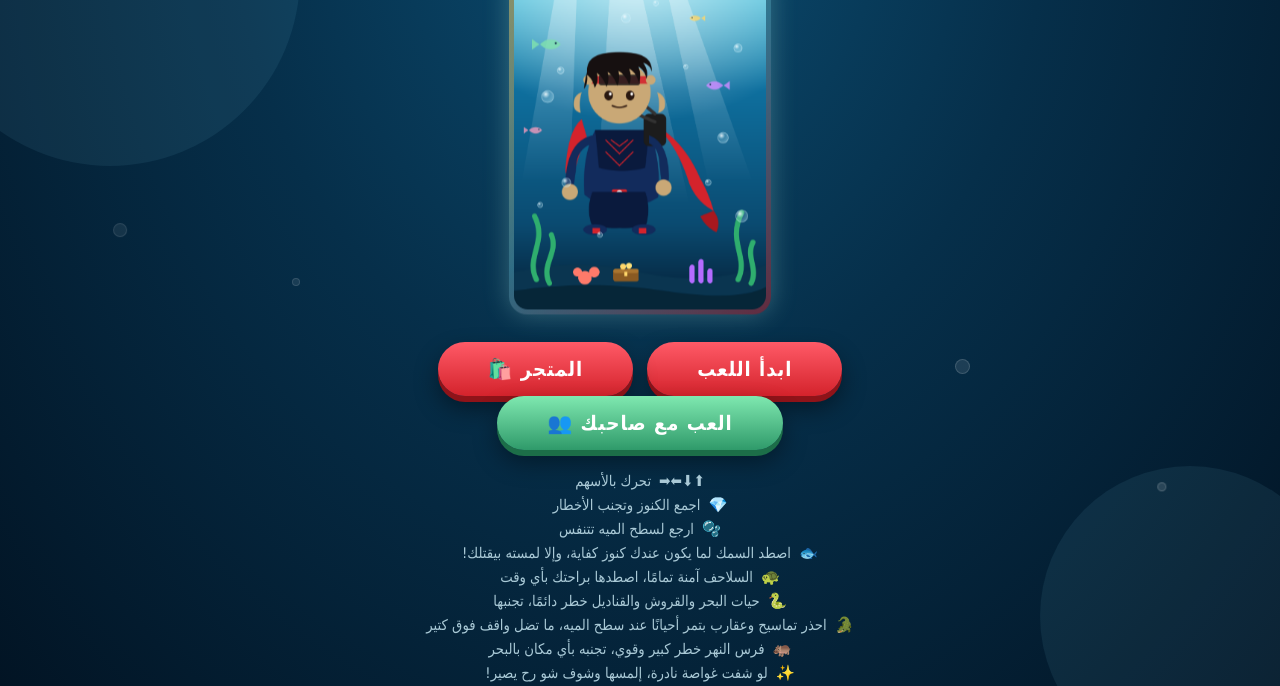
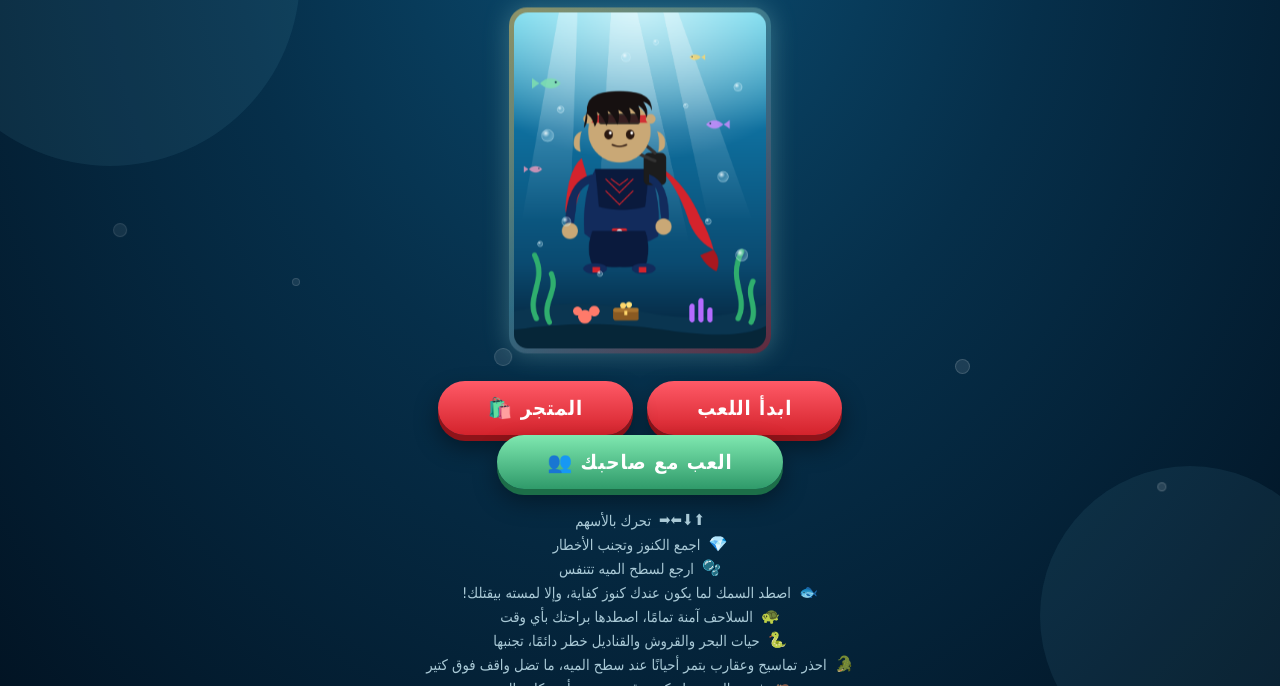
Before and after one commit to SaadOsama10/kmakimo-treasure-dive, a plain HTML site: page index.html in a window 1280 px wide. Shown: the part 114-800 px from the top of the page. Drawn offline with Linux system fonts and the light colour scheme.

Commit message:
Let menu screens scroll instead of clipping on short viewports

```diff
--- a/style.css
+++ b/style.css
@@ -34,6 +34,13 @@ html, body {
   position: relative;
   overflow: hidden;
   background: radial-gradient(ellipse at 50% 0%, #0b4d72 0%, #062f4a 45%, #021424 100%);
+}
+
+/* Menu-type screens: stay centred when they fit, scroll (instead of clipping) when they don't */
+.screen:not(#game-screen) {
+  overflow-x: hidden;
+  overflow-y: auto;
+  justify-content: safe center;
 }
 
 .hidden {
```
